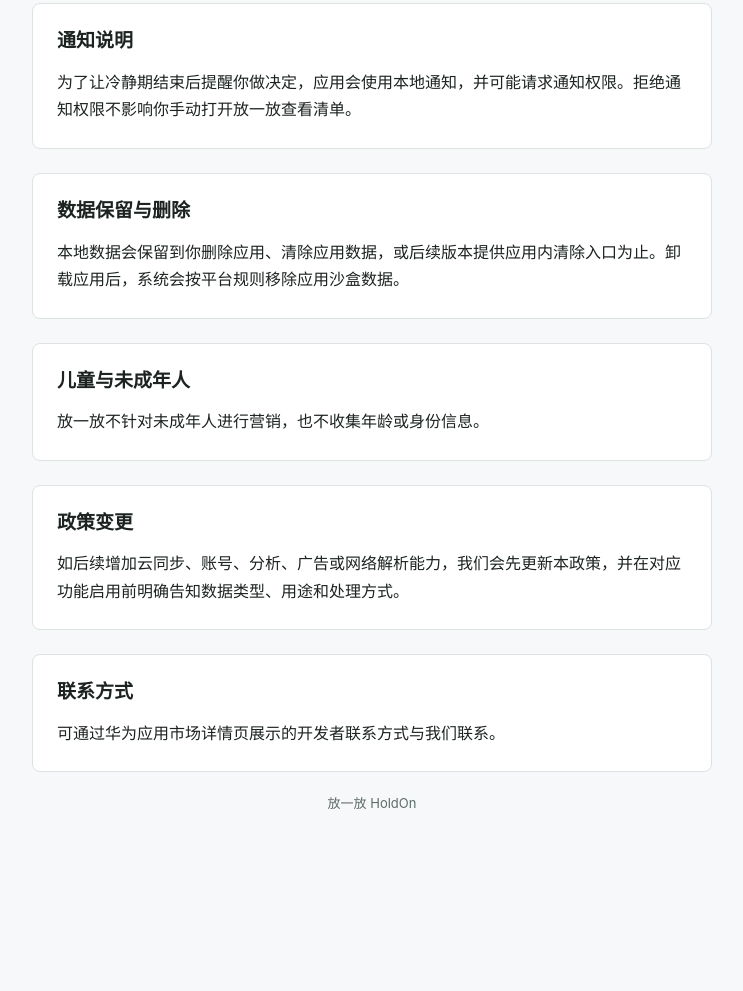
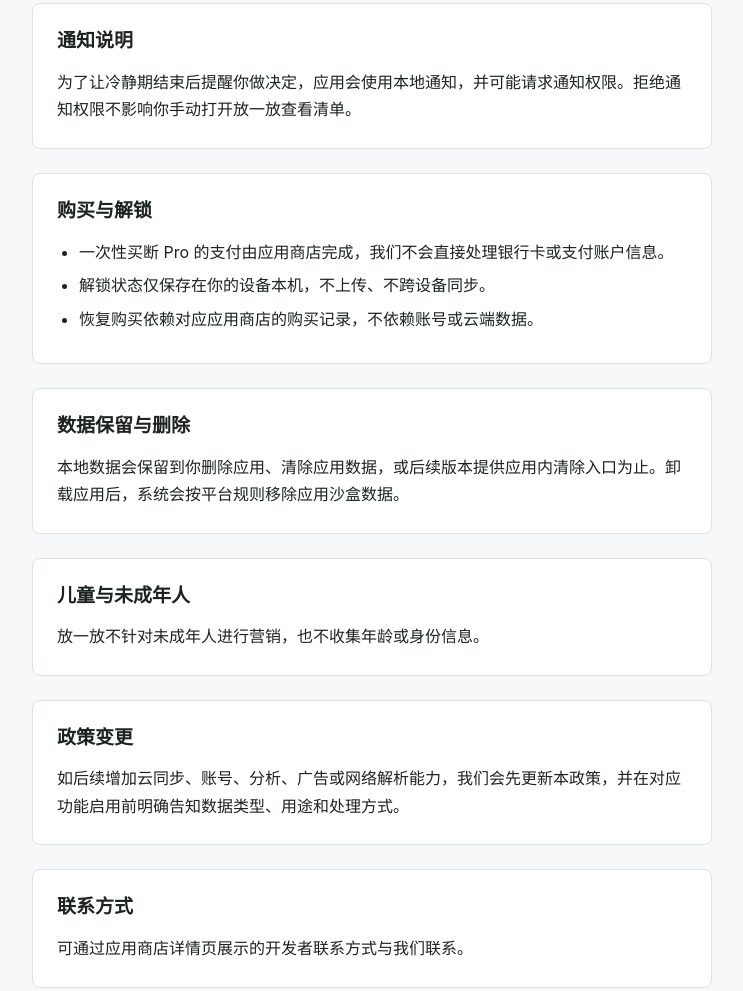
Before and after one commit to huaidong/holdon-privacy, a plain HTML site: page index.html in a window 1280 px wide. Shown: the part 1361-2352 px from the top of the page, without its empty margins (268-1011 px from the left). Before the commit the page ends 2232 px from the top, so only its background shows below. Drawn offline with Linux system fonts and the light colour scheme.

Commit message:
Update privacy policy for iOS in-app purchase

```diff
--- a/index.html
+++ b/index.html
@@ -188,7 +188,7 @@
     <section>
       <h2>我们的原则</h2>
       <p>放一放以本地优先为原则。冷静清单、价格、来源和决定记录默认只保存在你的设备中，我们不上传这些数据，也不提供云端备份。</p>
-      <p>华为应用市场首发版本不包含应用内购买，也不接入广告、行为分析、崩溃上报或远程配置。</p>
+      <p>放一放不接入广告、行为分析、崩溃上报或远程配置。部分渠道提供一次性买断 Pro 解锁；华为应用市场首发版本不包含应用内购买。</p>
     </section>
 
     <section>
@@ -250,6 +250,15 @@
     </section>
 
     <section>
+      <h2>购买与解锁</h2>
+      <ul>
+        <li>一次性买断 Pro 的支付由应用商店完成，我们不会直接处理银行卡或支付账户信息。</li>
+        <li>解锁状态仅保存在你的设备本机，不上传、不跨设备同步。</li>
+        <li>恢复购买依赖对应应用商店的购买记录，不依赖账号或云端数据。</li>
+      </ul>
+    </section>
+
+    <section>
       <h2>数据保留与删除</h2>
       <p>本地数据会保留到你删除应用、清除应用数据，或后续版本提供应用内清除入口为止。卸载应用后，系统会按平台规则移除应用沙盒数据。</p>
     </section>
@@ -266,7 +275,7 @@
 
     <section>
       <h2>联系方式</h2>
-      <p>可通过华为应用市场详情页展示的开发者联系方式与我们联系。</p>
+      <p>可通过应用商店详情页展示的开发者联系方式与我们联系。</p>
     </section>
 
     <footer>放一放 HoldOn</footer>
```
